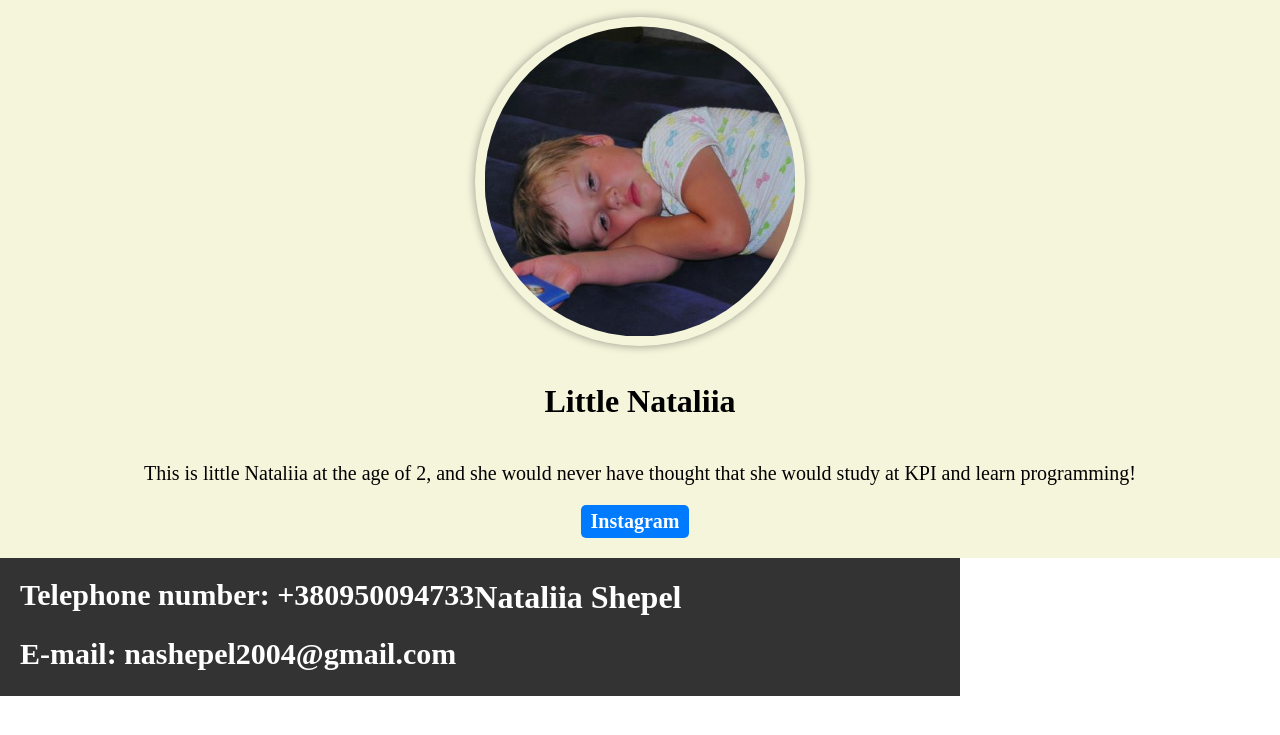
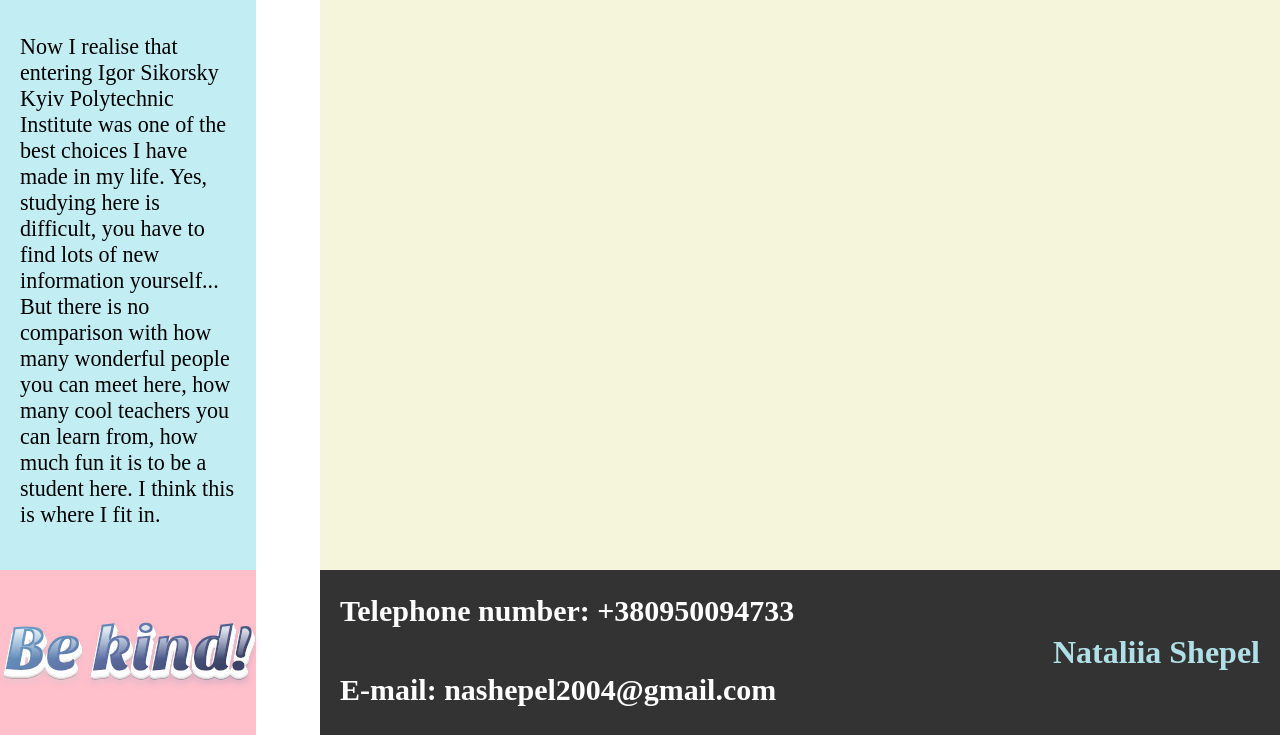
Before and after one commit to notalochka/Lab1-WEB, a plain HTML site: page index.html in a window 1280 px wide. Shown: the part 665-1400 px from the top of the page. Before the commit the page ends 1361 px from the top, so only its background shows below. Drawn offline with Linux system fonts and the light colour scheme.

Commit message:
Update index.html

```diff
--- a/index.html
+++ b/index.html
@@ -6,33 +6,36 @@
     <link rel="stylesheet" href="css/index.css" />
     <title>Your Website</title>
   </head>
+
   <body>
-    <div class="flex-left">
+    <div class="container">
+      <div class="top-container">
+        <div class="left-column-content">
           <div class="left-column">
             <h2>About me</h2>
             <p>
               I was born on the 27th of October in 2004 in the town of
               Kropyvnytskyi. My mum used to say that I was independent and
-          purposeful as a child, although I don't know if I have these qualities
-          now. However, this ambitious girl would never have thought that she
-          would study programming. My thoughts about a career varied from
-          teacher to lawyer. But one thing I knew for sure was that I never
-          wanted to be a doctor. I don't like biology and chemistry...
+              purposeful as a child, although I don't know if I have these
+              qualities now. However, this ambitious girl would never have
+              thought that she would study programming. My thoughts about a
+              career varied from teacher to lawyer. But one thing I knew for
+              sure was that I never wanted to be a doctor. I don't like biology
+              and chemistry...
             </p>
             <p>
-          Now I realise that entering Igor Sikorsky Kyiv Polytechnic Institute
-          was one of the best choices I have made in my life. Yes, studying here
-          is difficult, you have to find lots of new information yourself... But
-          there is no comparison with how many wonderful people you can meet
-          here, how many cool teachers you can learn from, how much fun it is to
-          be a student here. I think this is where I fit in.
+              Now I realise that entering Igor Sikorsky Kyiv Polytechnic
+              Institute was one of the best choices I have made in my life. Yes,
+              studying here is difficult, you have to find lots of new
+              information yourself... But there is no comparison with how many
+              wonderful people you can meet here, how many cool teachers you can
+              learn from, how much fun it is to be a student here. I think this
+              is where I fit in.
             </p>
           </div>
-      <div class="left-picture">
-        <img src="be-kind.png" alt="Be kind!" />
         </div>
-    </div>
-    <div class="flex-right">
+        <div class="empty-column"></div>
+        <div class="right-column-content">
           <div class="menu">
             <div class="flex-head">
               <h1>Nataliia Shepel</h1>
@@ -58,7 +61,7 @@
           <div class="custom-container">
             <img
               class="rounded-img"
-          src="img2.JPG"
+              src="img2.jpg"
               alt="Photo of little Nataliia"
             />
             <h1 class="fw-light">Little Nataliia</h1>
@@ -74,8 +77,16 @@
               Instagram
             </a>
           </div>
+        </div>
+      </div>
+
+      <div class="bottom-container">
+        <div class="left-picture">
+          <img src="be-kind.png" alt="Be kind!" />
+        </div>
+        <div class="empty-column"></div>
         <div class="footer">
-        <div class="left">
+          <div class="left-footer">
             <h1 style="font-size: 30px; margin-left: 20px">
               Telephone number: +380950094733
             </h1>
@@ -83,8 +94,7 @@
               E-mail: nashepel2004@gmail.com
             </h2>
           </div>
-        <div class="right">
-          <div class="additional-block">
+          <div class="right-footer">
             <h1>Nataliia Shepel</h1>
           </div>
         </div>
```
Lines whose indentation alone changed are shown as unchanged.
